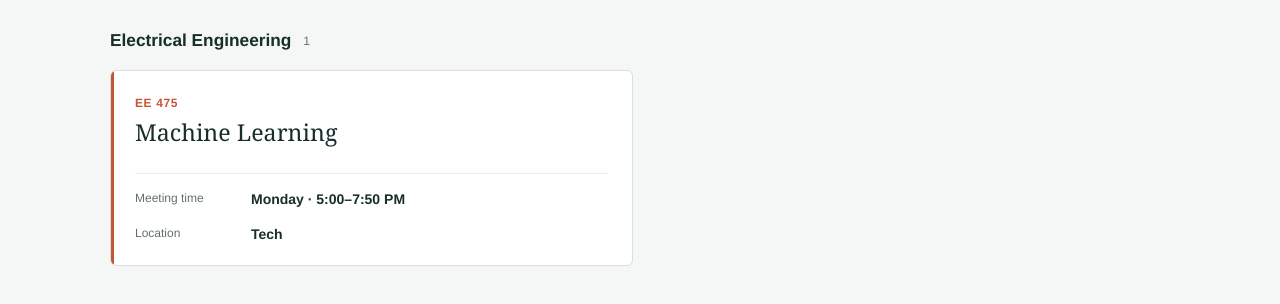
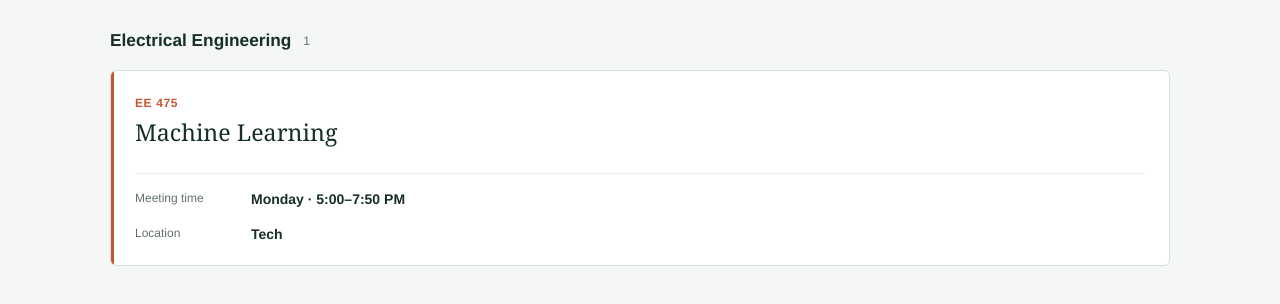
Before and after one commit to NateeeXu/react-challenges-course-listing, a React (Vite) app: page / in a window 1280 px wide. Shown: the part 576-880 px from the top of the page. Built offline with nearby package versions, Linux system fonts and the light colour scheme.

Commit message:
Fill available width with course cards

```diff
--- a/src/App.tsx
+++ b/src/App.tsx
@@ -62,7 +62,7 @@ const App = () => {
                 <h2 id={`subject-${index}`}>{subject}</h2>
                 <span>{subjectCourses.length}</span>
               </div>
-              <div className="grid grid-cols-1 items-stretch gap-3.5 sm:grid-cols-2">
+              <div className="grid grid-cols-[repeat(auto-fit,minmax(min(100%,20rem),1fr))] items-stretch gap-3.5">
                 {subjectCourses.map((course) => (
                   <CourseCard key={course.courseid} course={course} />
                 ))}
```
